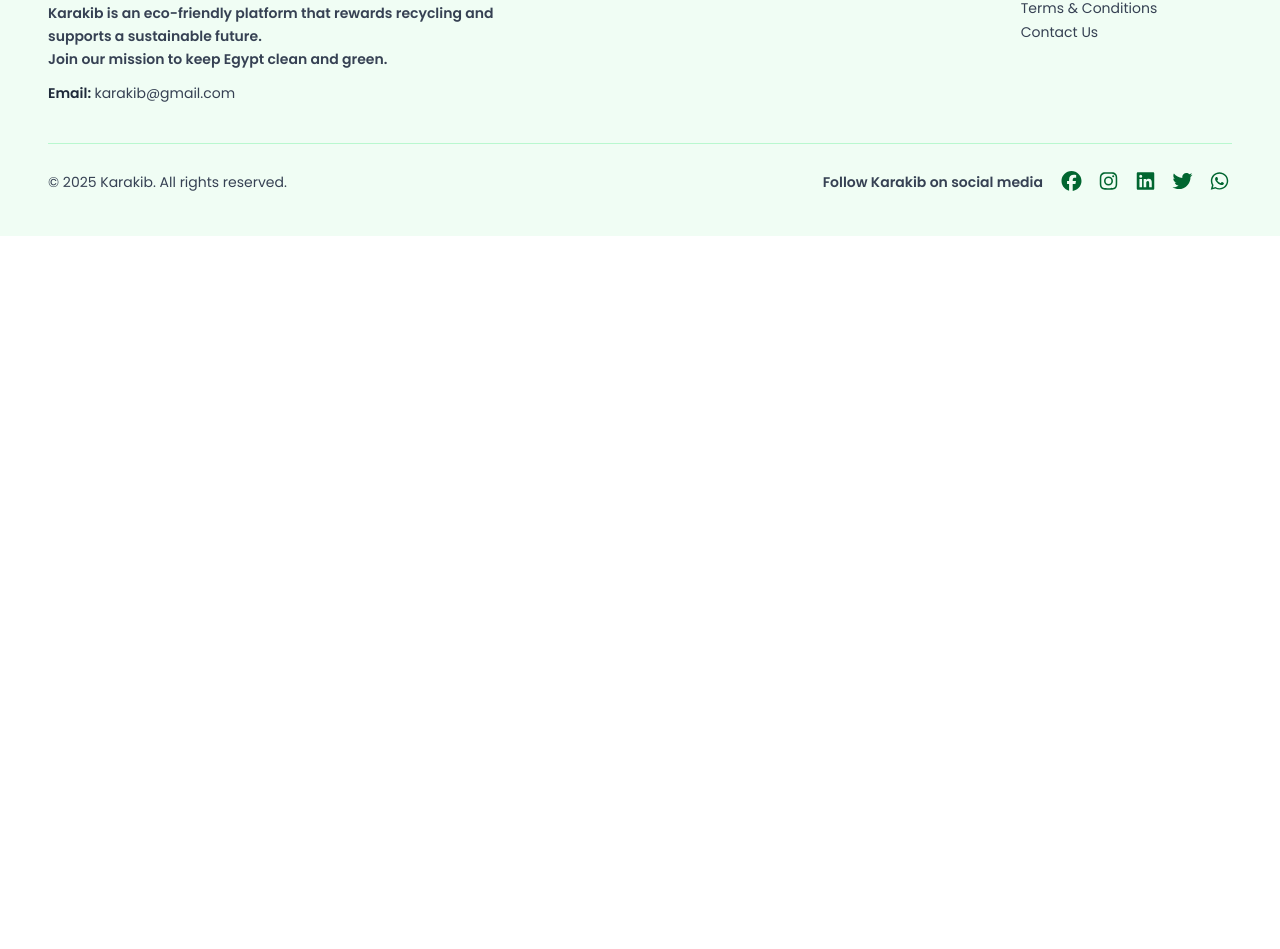
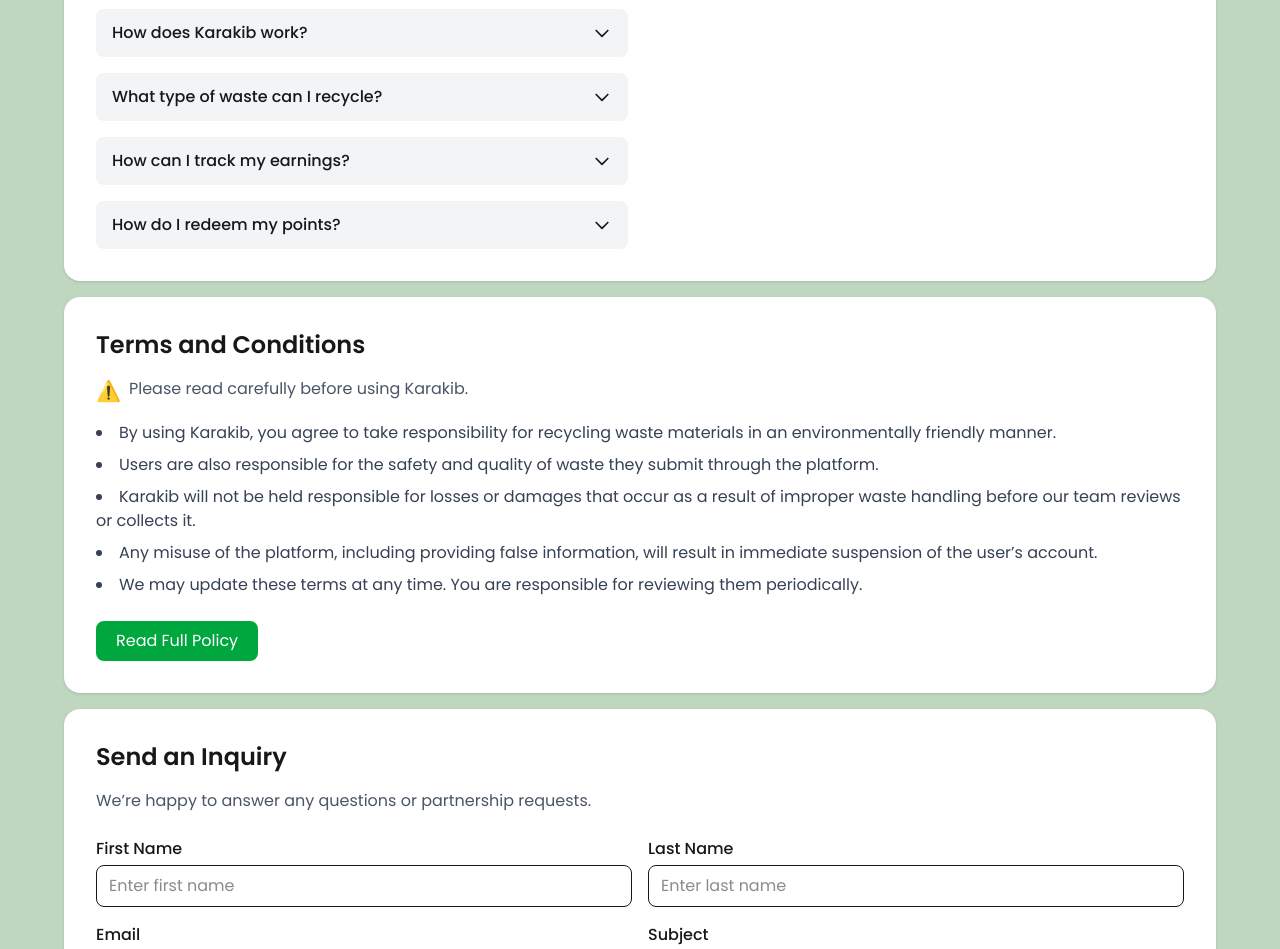
Before and after one commit to beshoymakram/KarakibFrontEnd, a Vue app: page /about in a window 1280 px wide. Shown: the part 1846-2795 px from the top of the page. Before the commit the page ends 2082 px from the top, so only its background shows below. Built offline with nearby package versions, Linux system fonts and the light colour scheme.

Commit message:
added Faq T&c's sections

```diff
--- a/src/views/AboutUs.vue
+++ b/src/views/AboutUs.vue
@@ -163,14 +163,181 @@
         </div>
       </div>
     </section>
+    <section class="w-full mx-auto bg-[#BFD6BF] shadow p-8">
+        <section class="max-w-6xl mx-auto my-4 bg-white rounded-2xl shadow p-8">
+      <h2 class="text-2xl font-semibold mb-6">Frequently Asked Questions</h2>
+
+      <div class="grid md:grid-cols-2 gap-6">
+        <div class="space-y-4">
+          <button
+            v-for="(faq, index) in faqs"
+            :key="index"
+            @click="toggleFaq(index)"
+            class="w-full flex justify-between items-center bg-gray-100 px-4 py-3 rounded-lg text-left hover:bg-green-50 transition"
+          >
+            <span class="font-medium">{{ faq.question }}</span>
+            <svg
+              :class="{'rotate-180': openFaq === index}"
+              xmlns="http://www.w3.org/2000/svg"
+              class="h-5 w-5 transition-transform"
+              fill="none"
+              viewBox="0 0 24 24"
+              stroke="currentColor"
+            >
+              <path stroke-linecap="round" stroke-linejoin="round" stroke-width="2"
+                d="M19 9l-7 7-7-7" />
+            </svg>
+          </button>
+        </div>
+
+        <div
+          class="bg-green-50 border border-green-100 rounded-lg p-6 text-gray-700"
+          v-if="openFaq !== null"
+        >
+          <p>{{ faqs[openFaq].answer }}</p>
+        </div>
+      </div>
+    </section>
+     <section class="max-w-6xl mx-auto my-4 bg-white rounded-2xl shadow p-8">
+      <h2 class="text-2xl font-semibold mb-4">Terms and Conditions</h2>
+
+      <p class="text-gray-600 mb-4 flex items-start">
+        <span class="text-green-600 mr-2 text-xl">⚠️</span>
+        Please read carefully before using Karakib.
+      </p>
+
+      <ul class="list-disc list-inside space-y-2 text-gray-700">
+        <li>By using Karakib, you agree to take responsibility for recycling waste materials in an environmentally friendly manner.</li>
+        <li>Users are also responsible for the safety and quality of waste they submit through the platform.</li>
+        <li>Karakib will not be held responsible for losses or damages that occur as a result of improper waste handling before our team reviews or collects it.</li>
+        <li>Any misuse of the platform, including providing false information, will result in immediate suspension of the user’s account.</li>
+        <li>We may update these terms at any time. You are responsible for reviewing them periodically.</li>
+      </ul>
+
+      <div class="mt-6">
+        <button class="px-5 py-2 bg-green-600 text-white rounded-lg hover:bg-green-700 transition">
+          Read Full Policy
+        </button>
+      </div>
+    </section>
+
+     <section class="max-w-6xl mx-auto my-4 bg-white rounded-2xl shadow p-8">
+      <h2 class="text-2xl font-semibold mb-4">Send an Inquiry</h2>
+      <p class="text-gray-600 mb-6">We’re happy to answer any questions or partnership requests.</p>
+
+      <form @submit.prevent="submitForm" class="grid md:grid-cols-2 gap-4">
+        <div>
+          <label class="block mb-1 font-medium">First Name</label>
+          <input v-model="form.firstName" type="text" placeholder="Enter first name"
+            class="w-full px-3 py-2 border rounded-lg focus:ring-2 focus:ring-green-500 outline-none" />
+        </div>
+
+        <div>
+          <label class="block mb-1 font-medium">Last Name</label>
+          <input v-model="form.lastName" type="text" placeholder="Enter last name"
+            class="w-full px-3 py-2 border rounded-lg focus:ring-2 focus:ring-green-500 outline-none" />
+        </div>
+
+        <div>
+          <label class="block mb-1 font-medium">Email</label>
+          <input v-model="form.email" type="email" placeholder="Enter email"
+            class="w-full px-3 py-2 border rounded-lg focus:ring-2 focus:ring-green-500 outline-none" />
+        </div>
+
+        <div>
+          <label class="block mb-1 font-medium">Subject</label>
+          <input v-model="form.subject" type="text" placeholder="Enter subject"
+            class="w-full px-3 py-2 border rounded-lg focus:ring-2 focus:ring-green-500 outline-none" />
+        </div>
+
+        <div class="md:col-span-2">
+          <label class="block mb-1 font-medium">Message Box</label>
+          <textarea v-model="form.message" rows="4" placeholder="Enter message"
+            class="w-full px-3 py-2 border rounded-lg focus:ring-2 focus:ring-green-500 outline-none"></textarea>
+        </div>
+
+        <div class="md:col-span-2 flex justify-center mt-4">
+          <button type="submit" class="px-6 py-2 bg-green-600 text-white rounded-lg hover:bg-green-700 transition">
+            Send Message
+          </button>
+        </div>
+      </form>
+    </section>
+
+    <!-- Contact Us -->
+    <section class="max-w-6xl mx-auto my-4 bg-white rounded-2xl shadow p-8">
+      <h2 class="text-2xl font-semibold mb-4">Contact Us</h2>
+      <p class="text-gray-600 mb-6">We’re here to help you make the planet cleaner!</p>
+
+      <div class="grid md:grid-cols-2 gap-6">
+        <!-- Contact Info -->
+        <div>
+          <h3 class="font-semibold mb-2">Ways to Reach Us</h3>
+          <ul class="space-y-2 text-gray-700">
+            <li>📍 Address: Cairo, Egypt</li>
+            <li>📞 Phone: +20 100 000 0000</li>
+            <li>📧 Email: karakib@gmail.com</li>
+          </ul>
+        </div>
+
+        <!-- Social Media -->
+        <div>
+          <h3 class="font-semibold mb-2">Connect With Us on Social Media</h3>
+          <ul class="space-y-2 text-gray-700">
+            <li><font-awesome-icon :icon="['fab', 'twitter']" /> @karakib</li>
+            <li><font-awesome-icon :icon="['fab', 'facebook']" /> @Karakib</li>
+            <li><font-awesome-icon :icon="['fab', 'instagram']" />  @Karakib</li>
+          </ul>
+        </div>
+      </div>
+    </section>
+    </section>
+
   </div>
 </template>
 
 <script>
 export default {
   name: "AboutUs",
+
+  data() {
+    return {
+      openFaq: null,
+      faqs: [
+        { question: 'How does Karakib work?', answer: 'You can recycle by submitting your waste and scheduling a pickup via our platform.' },
+        { question: 'What type of waste can I recycle?', answer: 'We currently accept plastic, metals, paper, e-waste, glass, and more.' },
+        { question: 'How can I track my earnings?', answer: 'You can view your earnings and history directly from your Karakib profile.' },
+        { question: 'How do I redeem my points?', answer: 'You can redeem your collected points for cash or rewards through our partners.' }
+      ],
+      form: {
+        firstName: '',
+        lastName: '',
+        email: '',
+        subject: '',
+        message: ''
+      }
+    }
+  },
+
+  methods: {
+    toggleFaq(index) {
+      this.openFaq = this.openFaq === index ? null : index;
+    },
+
+    submitForm() {
+      alert(`Thanks, ${this.form.firstName}! Your message has been sent.`);
+      this.form = {
+        firstName: '',
+        lastName: '',
+        email: '',
+        subject: '',
+        message: ''
+      };
+    }
+  }
 };
 </script>
+
 
 <style scoped>
 /* Add any custom styles here if needed */
```
